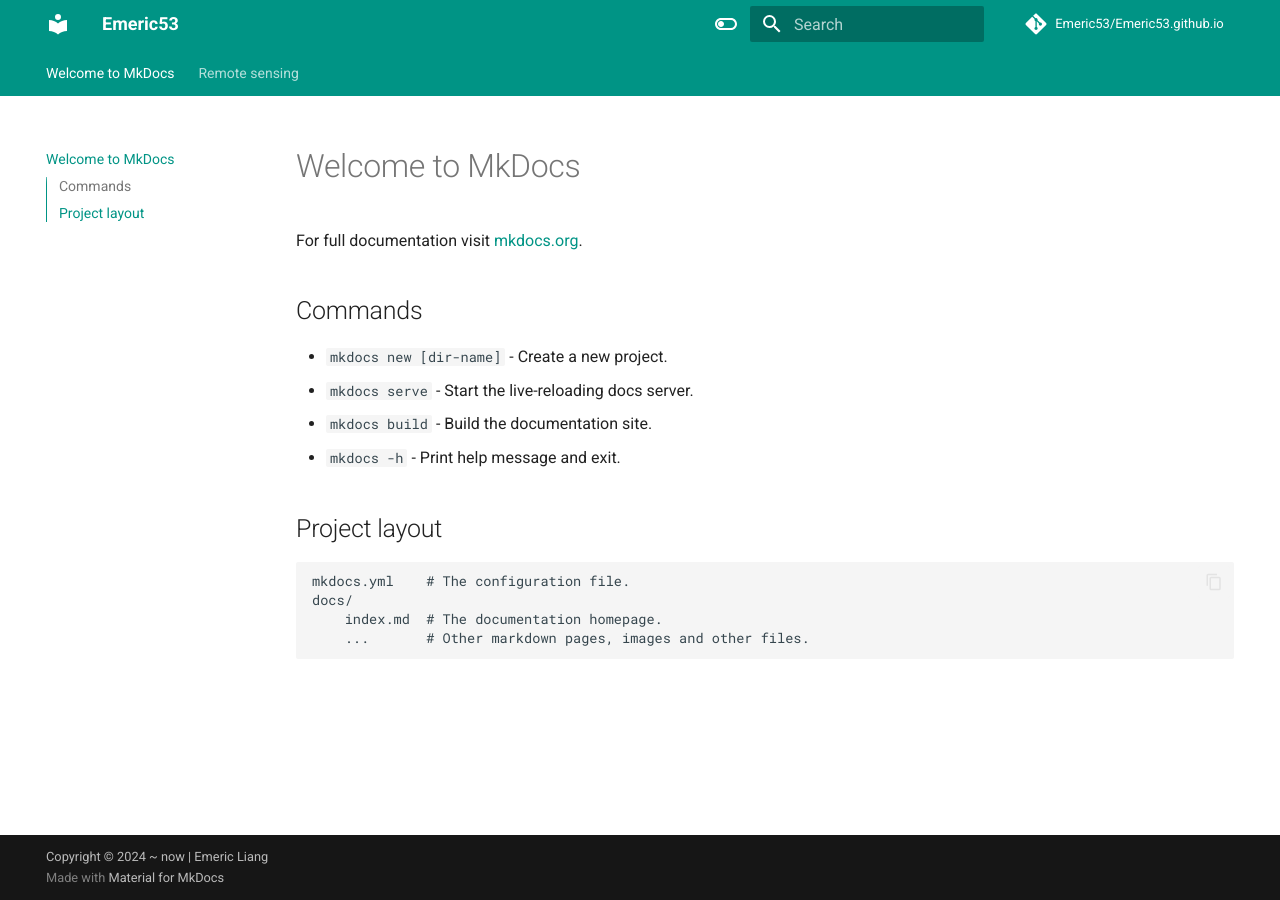
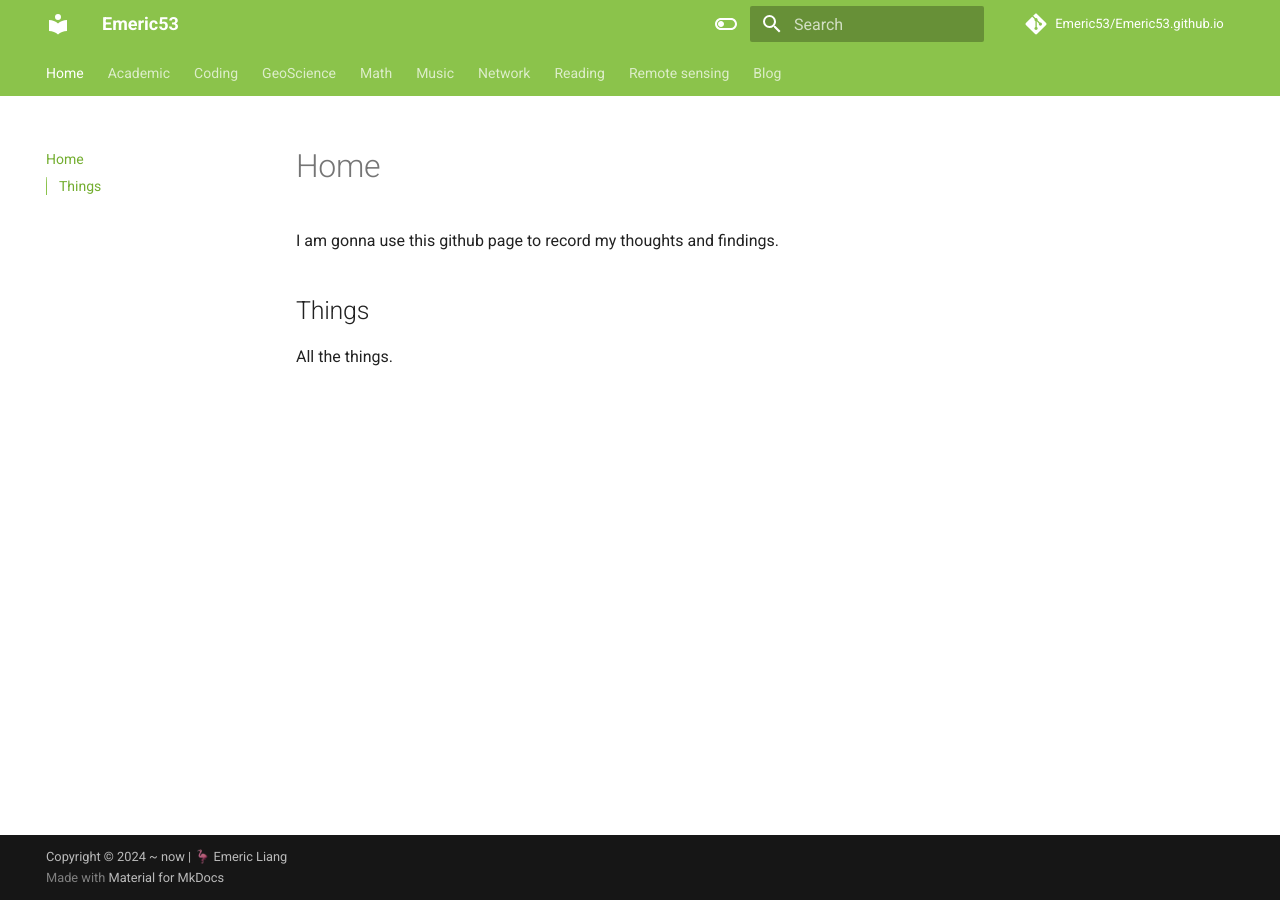
Before and after one commit to Emeric53/Emeric53.github.io, an MkDocs documentation site: the page built from docs/index.md, in a window 1280 px wide. Built offline with MkDocs 1.6.1 and Material for MkDocs 9.7.7, drawn with Linux system fonts in a browser that asks for light colours; comment, search, counter and statistics services are not loaded.

Commit message:
Project updates.

```diff
--- a/docs/index.md
+++ b/docs/index.md
@@ -1,17 +1,7 @@
-# Welcome to MkDocs
+# Home
 
-For full documentation visit [mkdocs.org](https://www.mkdocs.org).
+I am gonna use this github page to record my thoughts and findings.
 
-## Commands
+## Things
 
-* `mkdocs new [dir-name]` - Create a new project.
-* `mkdocs serve` - Start the live-reloading docs server.
-* `mkdocs build` - Build the documentation site.
-* `mkdocs -h` - Print help message and exit.
-
-## Project layout
-
-    mkdocs.yml    # The configuration file.
-    docs/
-        index.md  # The documentation homepage.
-        ...       # Other markdown pages, images and other files.
+All the things.
--- a/mkdocs.yml
+++ b/mkdocs.yml
@@ -8,7 +8,7 @@ repo_name: Emeric53/Emeric53.github.io # 仓库名称
 repo_url: https://github.com/Emeric53/Emeric53.github.io/ # 仓库地址
 
 # 版权信息
-copyright: Copyright &copy; 2024 ~ now | Emeric Liang
+copyright: Copyright &copy; 2024 ~ now | 🦩 Emeric Liang
 
 theme:
   name: material
@@ -28,11 +28,16 @@ theme:
       toggle:
         icon: material/toggle-switch-off-outline
         name: Switch to dark mode
-      primary: teal
+      primary: light green
       accent: purple
     - scheme: slate
       toggle:
         icon: material/toggle-switch
         name: Switch to light mode
-      primary: teal
+      primary: blue grey
       accent: lime
+
+# # Plugins
+# plugins:
+#   - tags
+#   - blog
```
Also changed, not shown: docs/Remote sensing.md (+1 -5 lines), docs/blog/index.md (added, +1 -0 lines), docs/Academic.md (added), docs/Coding.md (added), docs/GeoScience.md (added), docs/Math.md (added), docs/Music.md (added), docs/Network.md (added), docs/Reading.md (added).
